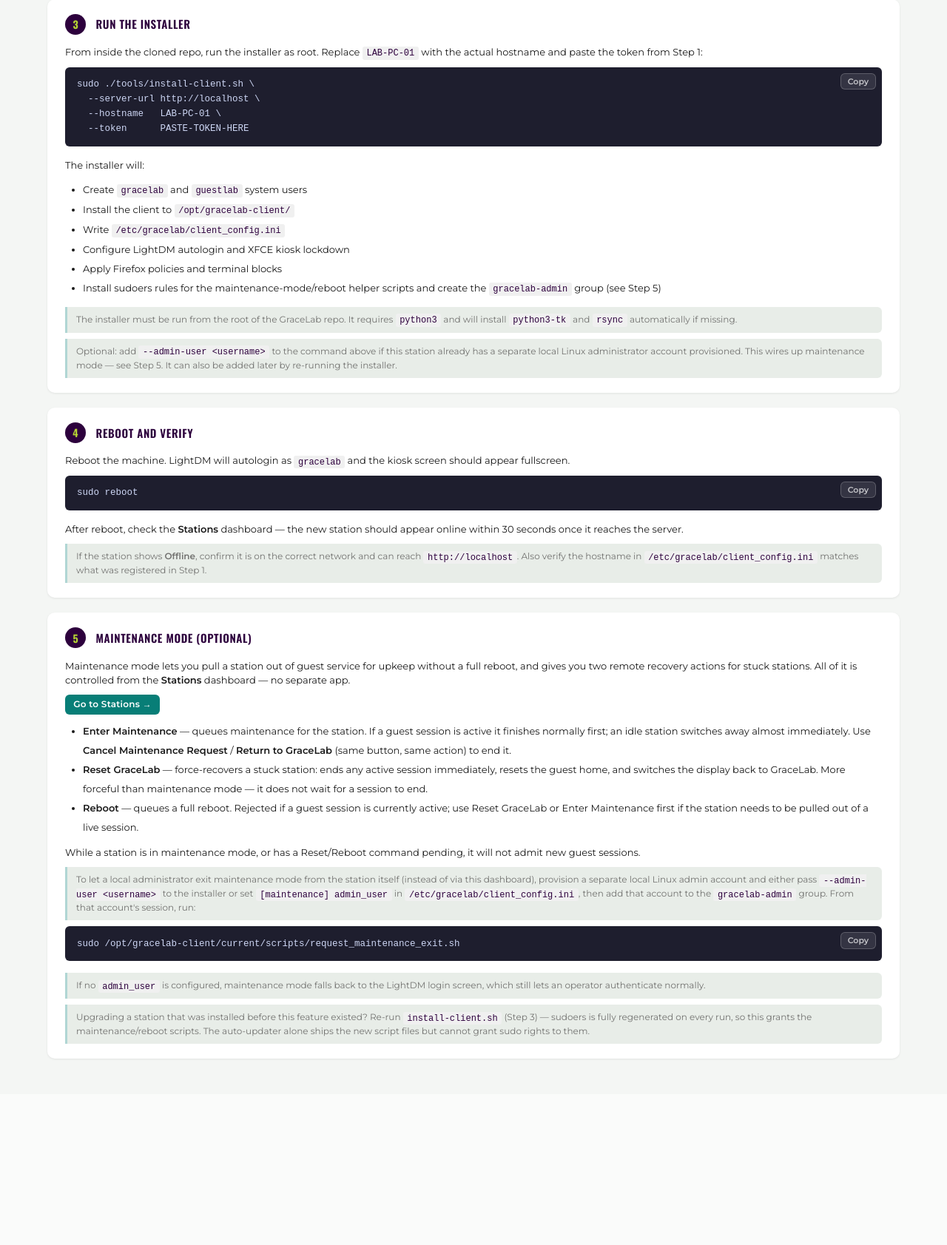
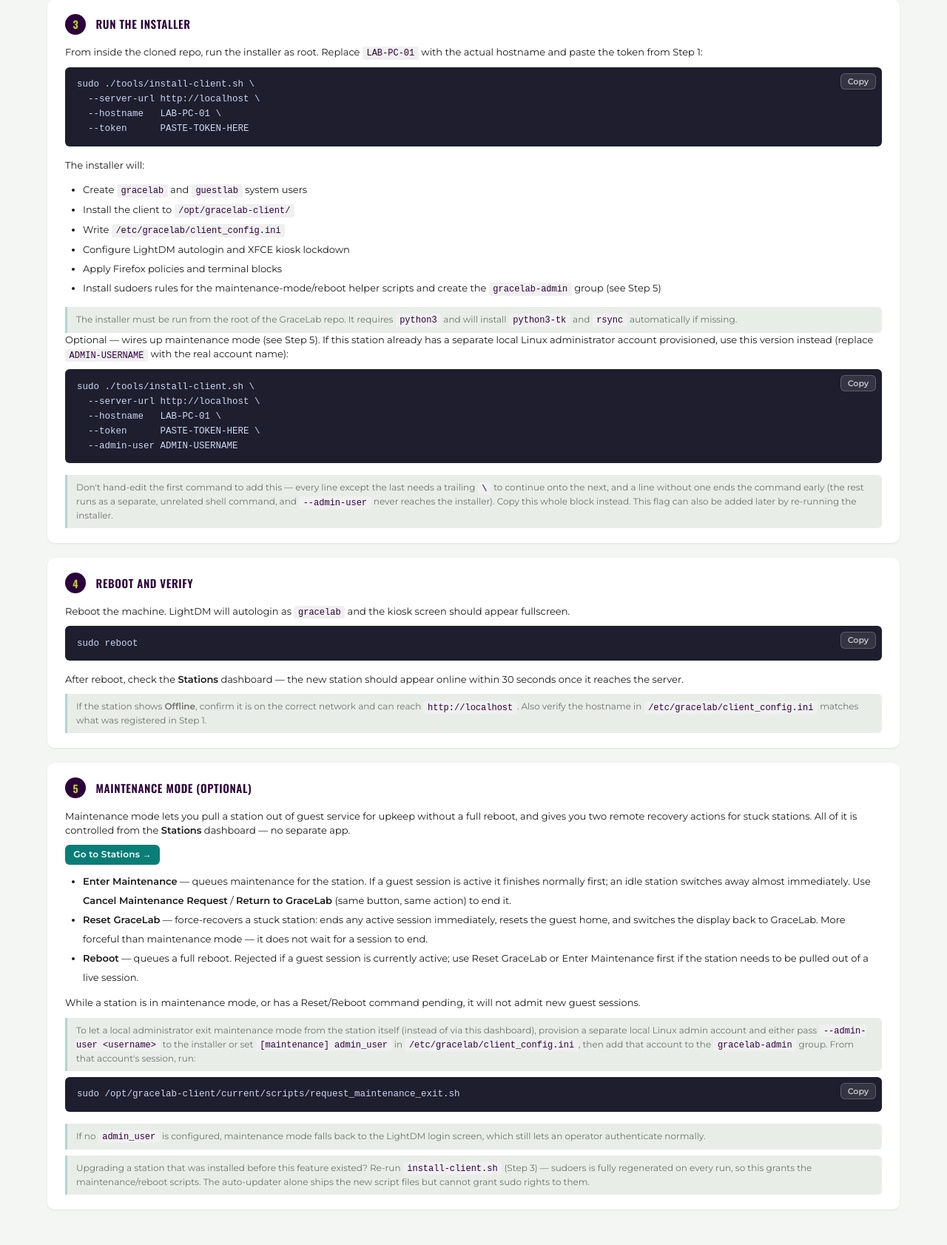
Before and after one commit to sixesandsevens/GraceLab, a Flask app: page /admin/setup in a window 1280 px wide. Shown: the part 659-2342 px from the top of the page at 74% size. Before the commit the page ends 2092 px from the top, so only its background shows below. Run offline with Flask 3, Linux system fonts and the light colour scheme; a user stored in the database is signed in; tables that the repository leaves empty hold one stand-in row (values such as "Sample post"); parts of the project's set-up code (start-up, migrations or seed data) failed here and were passed over.

Commit message:
docs(setup-guide): make --admin-user copy-pasteable, not hand-edited
The prior note told operators to hand-add --admin-user to the multi-line
install command, but a line missing a trailing backslash ends the command
early — the flag then runs as a stray shell command and never reaches the
installer. Provide a second, complete copy block with the flag already
wired in instead.

```diff
--- a/server/templates/setup_guide.html
+++ b/server/templates/setup_guide.html
@@ -77,10 +77,24 @@
     The installer must be run from the root of the GraceLab repo. It requires <code>python3</code> and will
     install <code>python3-tk</code> and <code>rsync</code> automatically if missing.
   </div>
+  <p>
+    Optional — wires up maintenance mode (see Step 5). If this station already has a separate local Linux
+    administrator account provisioned, use this version instead (replace <code>ADMIN-USERNAME</code> with the
+    real account name):
+  </p>
+  <div class="copy-block">
+    <pre>sudo ./tools/install-client.sh \
+  --server-url {{ server_url }} \
+  --hostname   LAB-PC-01 \
+  --token      PASTE-TOKEN-HERE \
+  --admin-user ADMIN-USERNAME</pre>
+    <button class="copy-btn" onclick="copyBlock(this)">Copy</button>
+  </div>
   <div class="setup-note">
-    Optional: add <code>--admin-user &lt;username&gt;</code> to the command above if this station already has a
-    separate local Linux administrator account provisioned. This wires up maintenance mode — see Step 5. It can
-    also be added later by re-running the installer.
+    Don't hand-edit the first command to add this — every line except the last needs a trailing
+    <code>\</code> to continue onto the next, and a line without one ends the command early (the rest runs as a
+    separate, unrelated shell command, and <code>--admin-user</code> never reaches the installer). Copy this
+    whole block instead. This flag can also be added later by re-running the installer.
   </div>
 </div>
 
```
